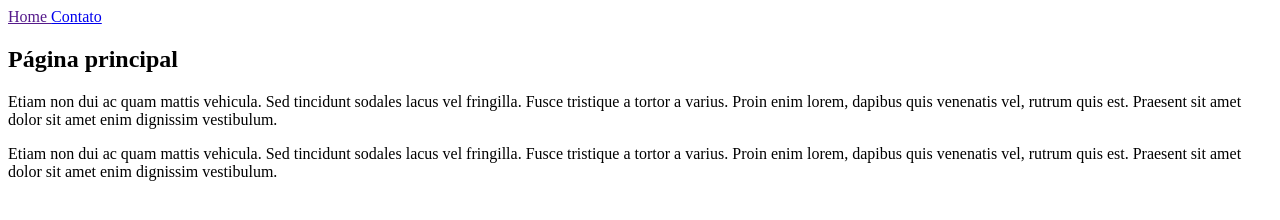
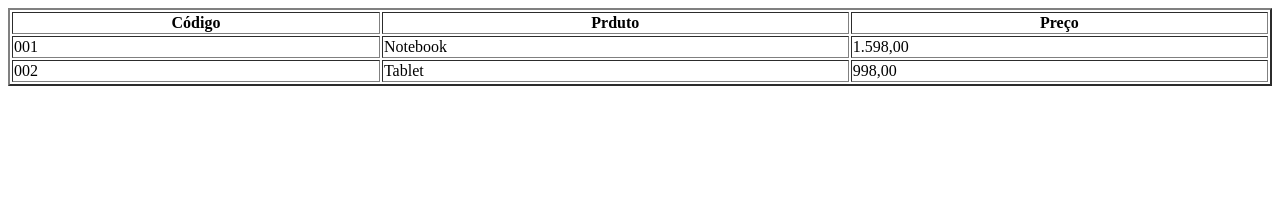
Before and after one commit to NathallyDev/Portfolio, a plain HTML site: page Primeiro Projeto/index.html in a window 1280 px wide. Drawn offline with Linux system fonts and the light colour scheme.

Commit message:
Update index.html

```diff
--- a/Primeiro Projeto/index.html
+++ b/Primeiro Projeto/index.html
@@ -9,19 +9,26 @@
 
 <body>
 
-    <a href="">
-        Home
-    </a>
+    <table border="2" width="100%">
+        <tr>
+            <th> Código </th>
+            <th> Prduto </th>
+            <th> Preço </th>
+        </tr>
 
-    <a href="contato.html">
-        Contato
-    </a>
+        <tr>
+            <td> 001 </td>
+            <td> Notebook </td>
+            <td> 1.598,00 </td>
+        </tr>
 
-    <h2> Página principal </h2>
+        <tr>
+            <td> 002 </td>
+            <td> Tablet </td>
+            <td> 998,00 </td>
+        </tr>
 
-    <p> Etiam non dui ac quam mattis vehicula. Sed tincidunt sodales lacus vel fringilla. Fusce tristique a tortor a varius. Proin enim lorem, dapibus quis venenatis vel, rutrum quis est. Praesent sit amet dolor sit amet enim dignissim vestibulum. </p>
-
-    <p> Etiam non dui ac quam mattis vehicula. Sed tincidunt sodales lacus vel fringilla. Fusce tristique a tortor a varius. Proin enim lorem, dapibus quis venenatis vel, rutrum quis est. Praesent sit amet dolor sit amet enim dignissim vestibulum. </p>
+    </table>
 
 </body>
 
```
